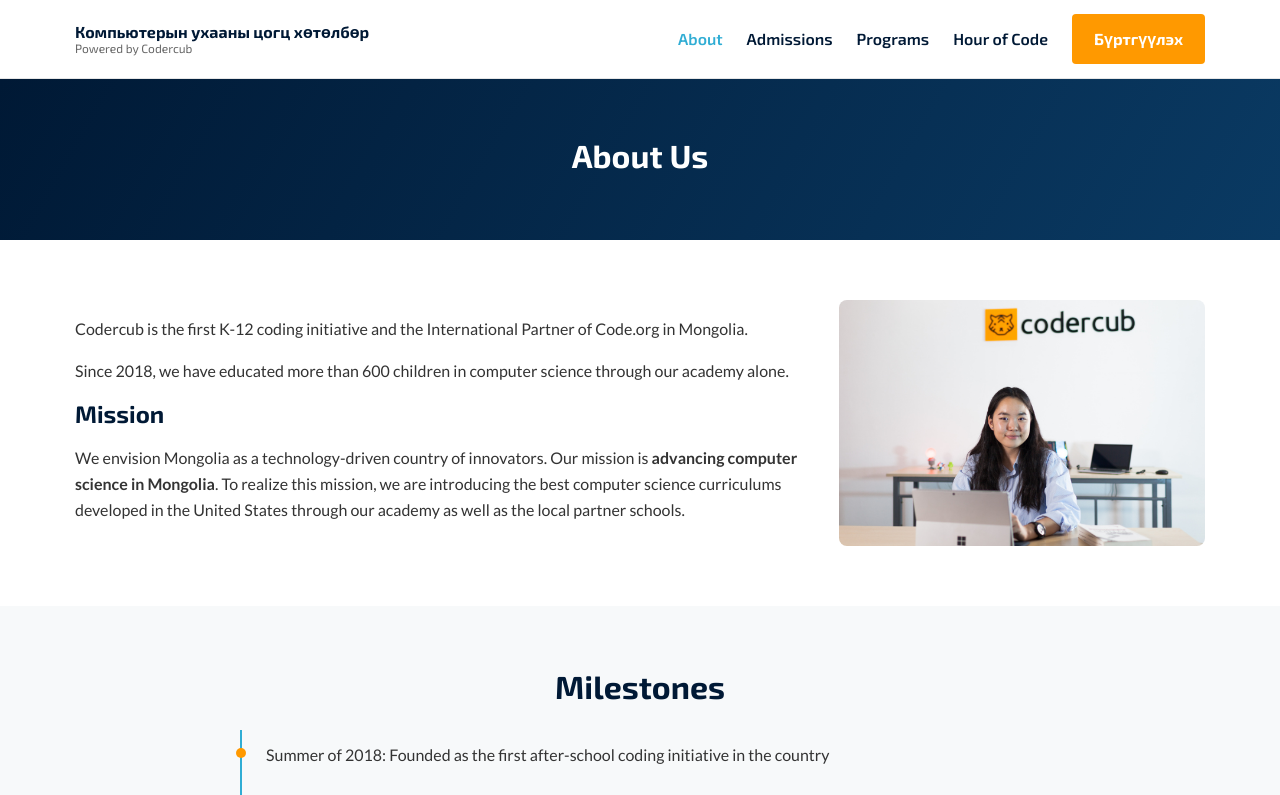
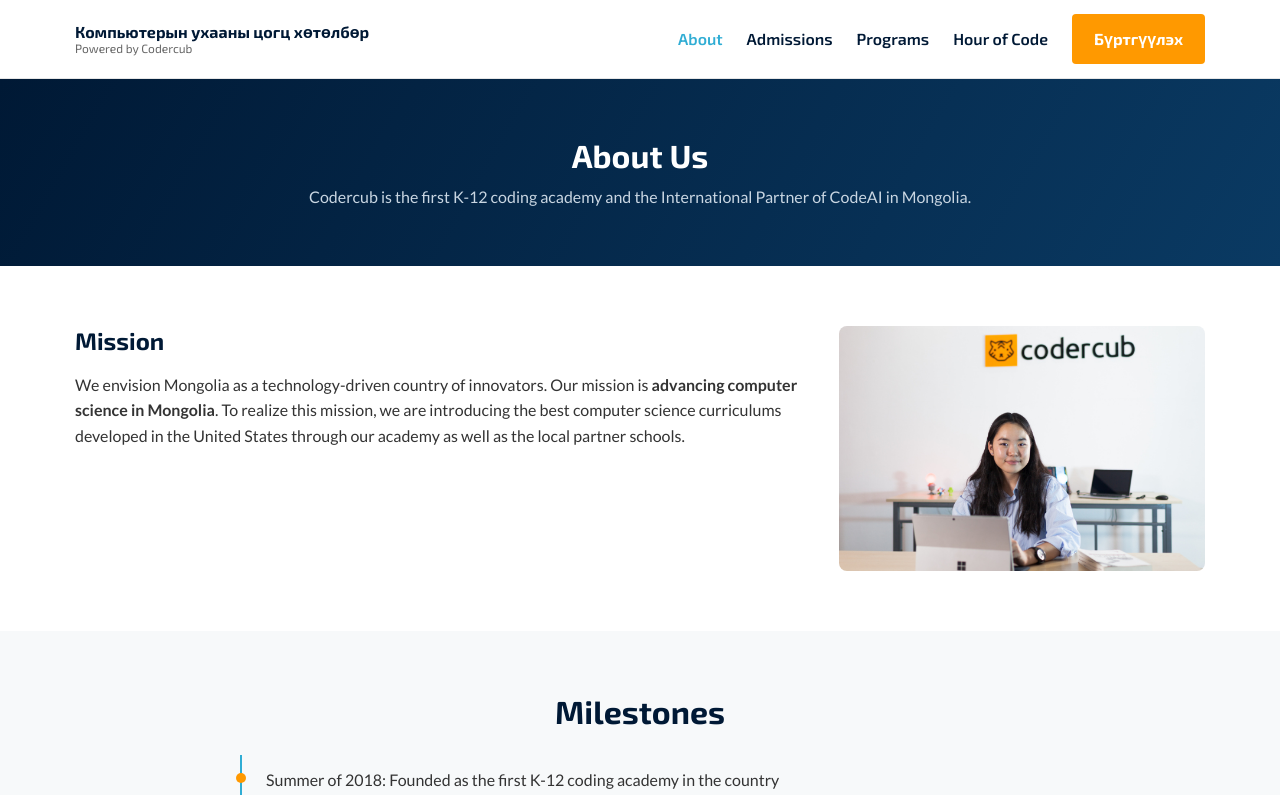
Before and after one commit to zmagsar/computerscience.mn, a Vue app: page /about in a window 1280 px wide. Shown: the top 795 px of the page. Built offline with nearby package versions, Linux system fonts and the light colour scheme.

Commit message:
Update AboutView.vue

```diff
--- a/src/views/AboutView.vue
+++ b/src/views/AboutView.vue
@@ -4,7 +4,7 @@
 import aboutPhoto from '../assets/img/about-photo.png'
 
 const milestones = [
-  'Summer of 2018: Founded as the first after-school coding initiative in the country',
+  'Summer of 2018: Founded as the first K-12 coding academy in the country',
   '2019: Became the International Partner of CodeAI (then Code.org)',
   '2019: Dale Musser, Ph.D. (University of Missouri) taught at Summer of Code 2019 in Ulaanbaatar to 50+ students',
   '2019: Presented at the CSEdCon in Las Vegas, NV, U.S.',
@@ -62,19 +62,14 @@
 </script>
 
 <template>
-  <PageHero title="About Us" />
+  <PageHero
+    title="About Us"
+    subtitle="Codercub is the first K-12 coding academy and the International Partner of CodeAI in Mongolia."
+  />
 
   <section class="section">
     <div class="container about-intro">
       <div>
-        <p>
-          Codercub is the first K-12 coding initiative and the International
-          Partner of Code.org in Mongolia.
-        </p>
-        <p>
-          Since 2018, we have educated more than 600 children in computer
-          science through our academy alone.
-        </p>
         <h2>Mission</h2>
         <p>
           We envision Mongolia as a technology-driven country of innovators.
```
